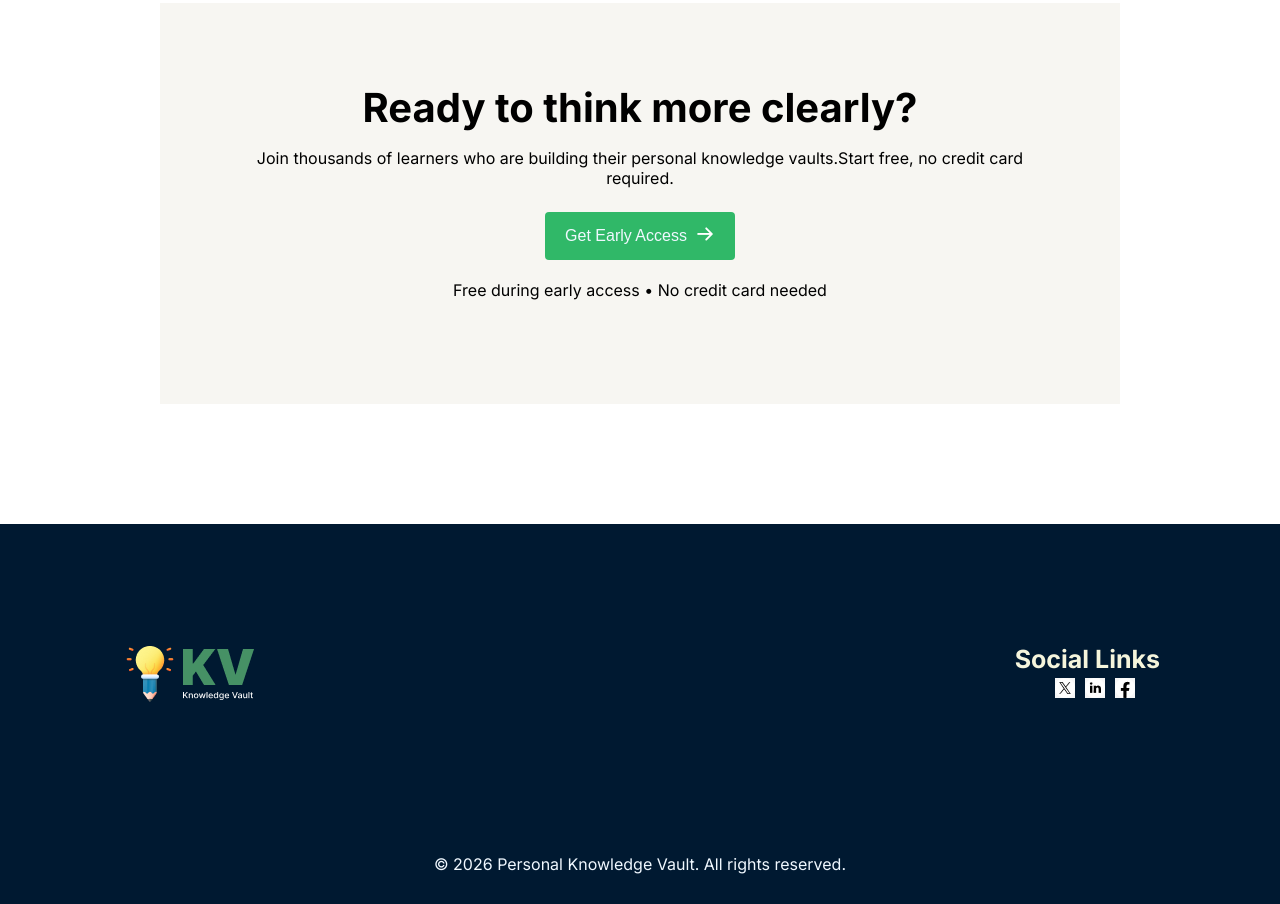
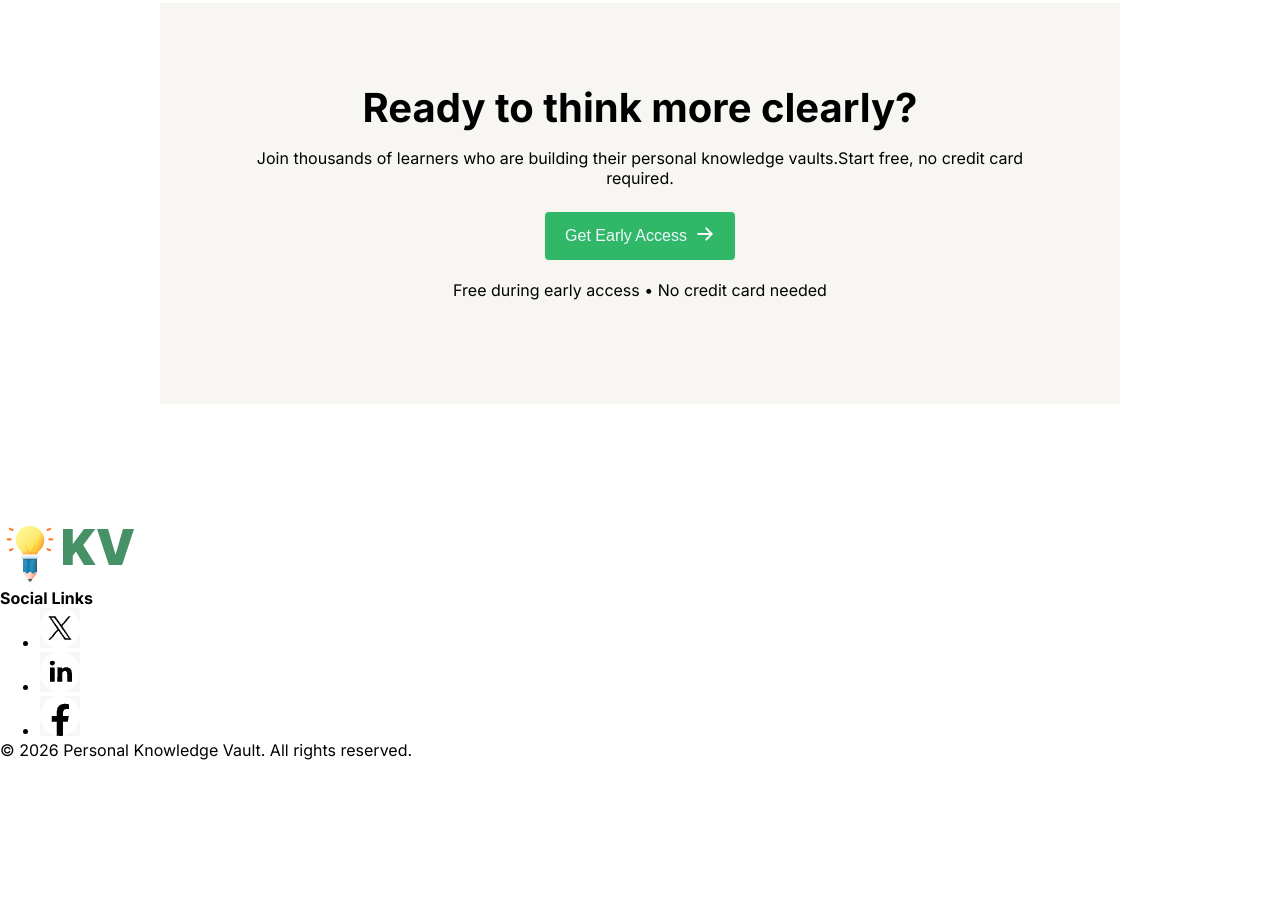
Before and after one commit to souravroy201104/Assignment_1, a plain HTML site: page UI/Index.html in a window 1280 px wide. Shown: the part 2096-3000 px from the top of the page. After the commit the page ends 2856 px from the top, so only its background shows below. Drawn offline with Linux system fonts and the light colour scheme; files whose address does not match are found by name.

Commit message:
Working on footer part.

```diff
--- a/UI/style.css
+++ b/UI/style.css
@@ -255,50 +255,3 @@ button:hover {
 .Last_item button:hover {
     background-color: rgba(48, 184, 104, 0.8);
 }
-
-
-/* Footer Part*/
-footer {
-    background-color: rgba(0, 25, 49, 1);
-}
-
-footer #logo_footer {
-    width: 139px;
-    height: 60px;
-}
-
-.footer_items {
-    padding: 120px;
-    display: flex;
-    justify-content: space-between;
-}
-
-.footer_list {
-    font-size: 25px;
-    text-align: center;
-    font-weight: 700;
-    color: beige;
-}
-
-.footer_list img {
-    height: 20px;
-    width: 20px;
-}
-
-.footer_list ul {
-    display: flex;
-    list-style: none;
-    gap: 10px;
-}
-
-.footer_list ul li:hover {
-    color: white;
-    cursor: pointer;
-}
-
-.footer_Point {
-    padding: 30px;
-    font-size: 16px;
-    color: aliceblue;
-    text-align: center;
-}
```
